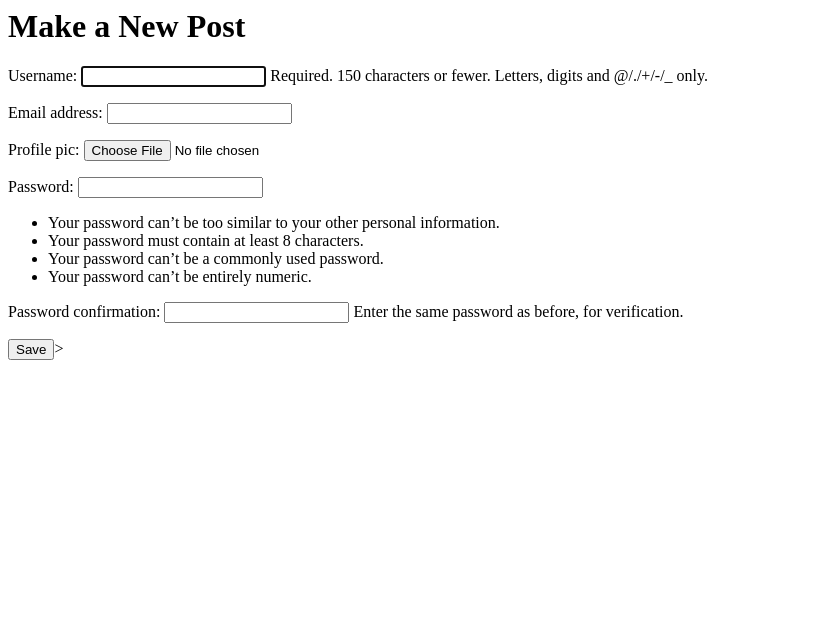
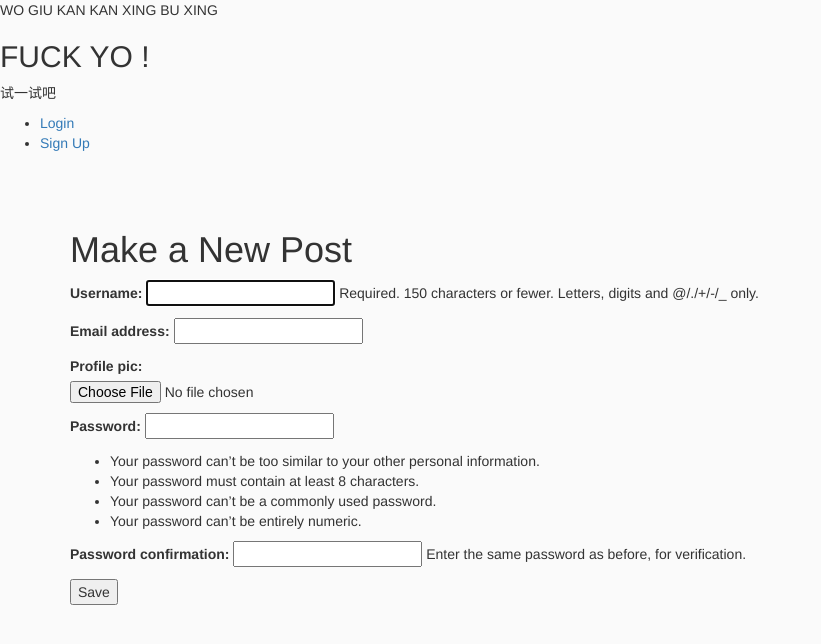
Before and after one commit to AirJunda/myInsta, a Django app: template templates/post_create.html in a window 1280 px wide. Shown: the top 644 px of the page, without its empty margins (0-821 px from the left). Run offline with Django 3.2, Linux system fonts and the light colour scheme; the template is opened without the code that fills it: values that come from a table or form of the project are taken from there, others are empty; some libraries are stand-ins or nearby versions.

Commit message:
completion of 1-6 and create branch for frontend play

```diff
--- /dev/null
+++ b/templates/base.html
@@ -0,0 +1,31 @@
+<html>
+    {% load static %}
+    <head>
+
+        <meta charset="utf-8">
+        <meta name="viewport" content="width=device-width, initial-scale=1">
+        <title>JZ Insta</title>
+        <link href="{% static 'vendor/bootstrap/css/bootstrap.min.css' %}" rel="stylesheet">
+        <link href="{% static 'vendor/font-awesome-4.6.3/css/font-awesome.min.css' %}" rel="stylesheet">
+        <link href="{% static 'css/style.css' %}" rel="stylesheet">
+    </head>
+    <body>
+        {% include 'header.html' %}
+
+        <div class="content-wrapper">
+            <div class="container">
+                {% block content %}
+                {% endblock content%}
+            </div>
+        </div>
+
+        <!-- <script type="text/javascript" src="{% static 'js/jquery-3.1.0.min.js' %}"></script>
+        <script type="text/javascript" src="{% static 'vendor/bootstrap/js/bootstrap.min.js' %}"></script>
+        <script type="text/javascript" src="{% static 'js/ajax-csrf-auth.js' %}"></script>
+        <script type="text/javascript" src="{% static 'js/index.js' %}"></script>
+
+        {% block extrascript %}
+        {% endblock %} -->
+
+    </body>
+</html>
--- /dev/null
+++ b/templates/header.html
@@ -0,0 +1,18 @@
+<ul>
+        {% if request.user.is_authenticated %}
+        <p> Hi, {{request.user.username}}</p>
+        <p>
+            <a href="{% url 'logout' %}">Logout</a>
+        </p>
+        {% else %}
+        <li>
+            <a href="{% url 'login' %}">Login</a>
+        </li>
+        <li>
+            <a href="{% url 'signup' %}">Sign Up</a>
+        </li>
+        {% endif %}
+
+
+
+    </ul>
--- a/templates/post_create.html
+++ b/templates/post_create.html
@@ -1,7 +1,43 @@
+<p>WO GIU KAN KAN XING BU XING</p>
+
+
+
+<html>
+    <head>
+    </head>
+    <body>
+     <h2>FUCK YO !</h2>
+
+    </body>
+</html>
+
+<p>试一试吧</p>
+
+
+{% extends "base.html" %}
+
+{% block content %}
 <h1>Make a New Post</h1>
 <form action='' method='post' enctype="multipart/form-data" >
     {% csrf_token  %}  <!--用以保护免受攻击。写着就行-->
     {{ form.as_p   }}   <!--不太理解的。查查doc  , field in form 按段落显示 -->
 
-    <button type='submit'>Save</button>>
+    <button type='submit'>Save</button>
 </form>
+{% endblock content%}
+
+
+<p>WO KAN !</p>
+
+
+<html>
+    <head>
+    </head>
+    <body>
+     <h2>FUCK YO Yoon!</h2>
+
+    </body>
+</html>
+
+
+有一些关于执行多个html的情况。的问题
```
Also changed, not shown: templates/index.html (+6 -5 lines).
